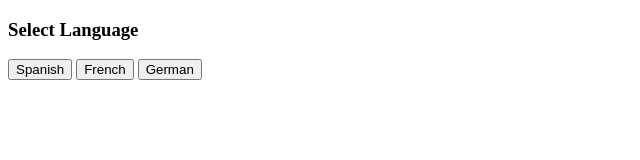
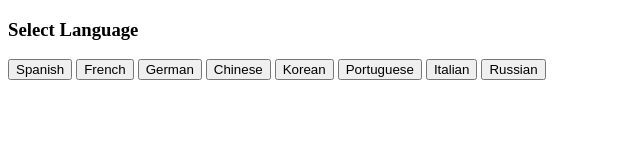
Before and after one commit to Techharik/BirdLingo, a website: page src/ui.html in a window 1280 px wide. Shown: the whole page, without its empty margins (0-640 px from the left). Drawn offline with Linux system fonts and the light colour scheme.

Commit message:
feet: cleanup and adding multiple images

```diff
--- a/src/ui.html
+++ b/src/ui.html
@@ -8,6 +8,11 @@
     <button data-lang="es">Spanish</button>
     <button data-lang="fr">French</button>
     <button data-lang="de">German</button>
+    <button data-lang="zh">Chinese</button>
+    <button data-lang="ko">Korean</button>
+    <button data-lang="pt">Portuguese</button>
+    <button data-lang="it">Italian</button>
+    <button data-lang="ru">Russian</button>
 
     <script>
         console.log("UI Loaded");
```
Also changed, not shown: Readme.md (added), 1 other file.
